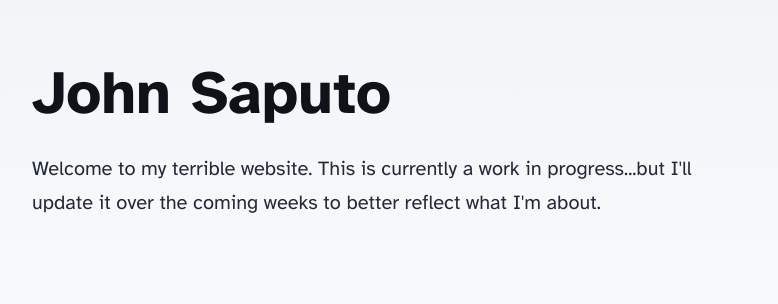
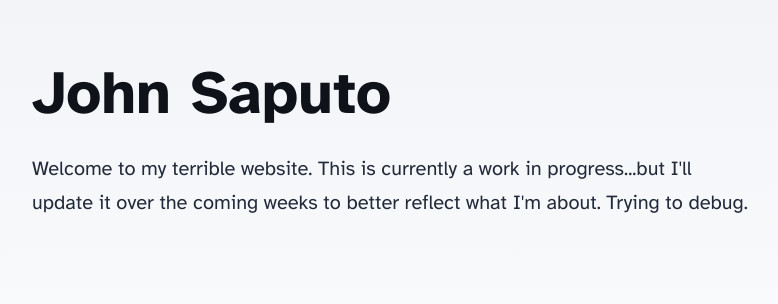
Before and after one commit to dell-helpdesk/website-test, an Astro site: page / in a window 1280 px wide. Shown: the whole page, without its empty margins (248-1026 px from the left). Built offline with nearby package versions, Linux system fonts and the light colour scheme; Astro itself is replaced by a stand-in of ours.

Commit message:
Update index.astro

```diff
--- a/src/pages/index.astro
+++ b/src/pages/index.astro
@@ -12,7 +12,7 @@ import { SITE_TITLE, SITE_DESCRIPTION } from '../consts';
 		<main>
 			<h1>John Saputo</h1>
 			<p>
-				Welcome to my terrible website. This is currently a work in progress...but I'll update it over the coming weeks to better reflect what I'm about.
+				Welcome to my terrible website. This is currently a work in progress...but I'll update it over the coming weeks to better reflect what I'm about. Trying to debug.
 			</p>
 		</main>
 	</body>
```
